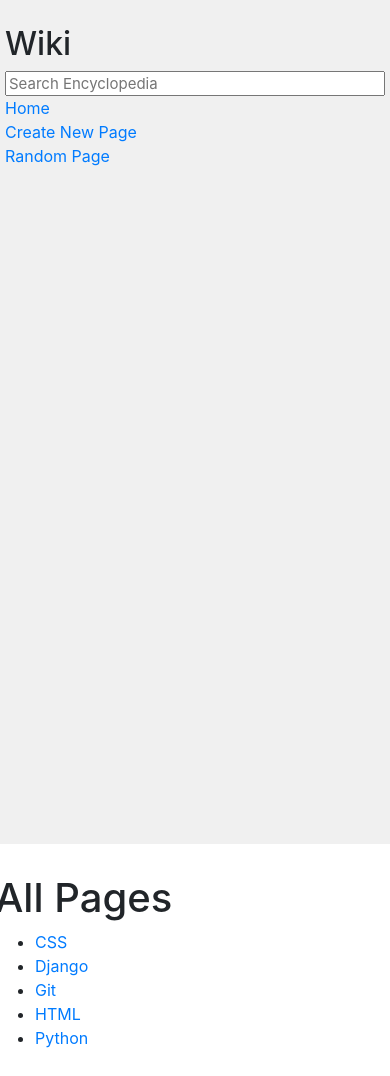
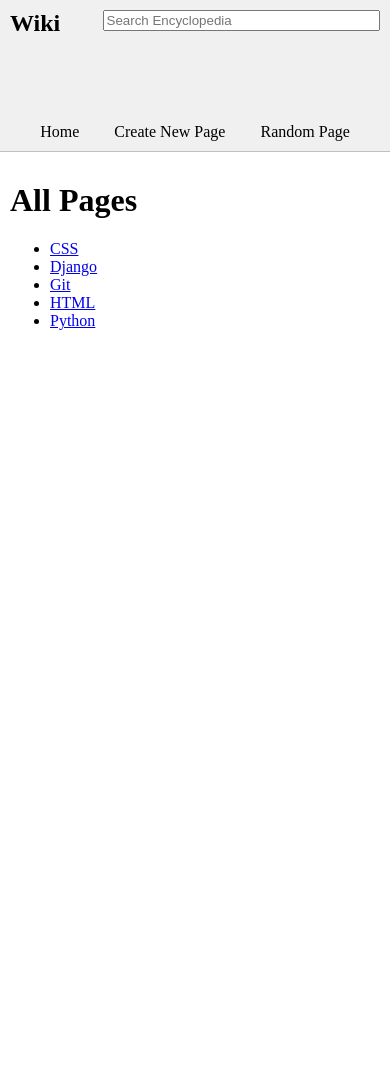
Before and after one commit to juste-sebastien/wiki, a Django app: page /wiki/ in a window 390 px wide. After the commit the page ends 330 px from the top, so only its background shows below. Run offline with Django 3.2, Linux system fonts and the light colour scheme; some libraries are stand-ins or nearby versions.

Commit message:
adding css

```diff
--- a/encyclopedia/static/encyclopedia/styles.css
+++ b/encyclopedia/static/encyclopedia/styles.css
@@ -1,6 +1,12 @@
+* {
+    box-sizing: border-box;
+}
+
 body {
     margin: 0;
     background-color: white;
+    height: 100vh;
+    width: 100vw;
 }
 
 code {
@@ -17,22 +23,104 @@ textarea {
     width: 80%;
 }
 
+.container {
+    display: flex;
+    height: 100%;
+    width: 100%;
+}
+
 .main {
     padding: 10px;
+    flex-basis: 100%;
 }
 
-.search {
-    width: 100%;
+.form_sidebar {
     font-size: 15px;
     line-height: 15px;
+    width: 100%;
 }
 
 .sidebar {
     background-color: #f0f0f0;
-    height: 100vh;
-    padding: 20px;
+    display: flex;
+    flex-basis: 25%;
+    flex-direction: column;
+    padding: 10px;
 }
 
 .sidebar h2 {
     margin-top: 5px;
 }
+
+.sidebar_link_container {
+    padding: 5px 0;
+    width: 100%;
+}
+
+.sidebar_link{
+    text-decoration: none;
+    color: black;
+}
+
+.sidebar_link:hover {
+    font-size: 1.2em;
+}
+
+@media screen and (max-width: 1007px) {
+    .container {
+        flex-wrap: wrap;
+    }
+
+    .sidebar {
+        flex-basis: 100%;
+        height: 18vh;
+        flex-direction: row;
+        flex-wrap: wrap;
+        justify-content: space-evenly;
+        order: 1;
+        border-bottom: 1px solid #c0c0c0;
+
+    }
+
+    .sidebar h2 {
+        flex-basis: 25%;
+        height: 50%;
+        align-self: flex-start;
+        margin: 0;
+    }
+
+    .form_sidebar {
+        flex-basis: 75%;
+        height: 50%;
+    }
+
+    .search {
+        width: 100%
+    }
+
+    .sidebar_link_container {
+        align-self: flex-end;
+        padding: 0;
+        margin-top: 15px;
+        width: auto;
+    }
+
+    .sidebar_link{
+        padding: 5px 5px 0 5px;
+    }
+
+    .sidebar_link:hover {
+        background-color: white;
+        border: 1px solid #c0c0c0;
+        border-bottom: 1px solid white;
+        border-radius: 5px 5px 0 0;
+        box-shadow: 0px -2px 6px 0px rgba(0,0,0,0.43);
+        font-size: initial;
+    }
+
+    .main {
+        order: 2;
+        height: 100%;
+    }
+
+}
--- a/encyclopedia/templates/encyclopedia/layout.html
+++ b/encyclopedia/templates/encyclopedia/layout.html
@@ -5,29 +5,28 @@
 <html lang="en">
     <head>
         <title>{% block title %}{% endblock %}</title>
-        <link rel="stylesheet" href="https://stackpath.bootstrapcdn.com/bootstrap/4.4.1/css/bootstrap.min.css" integrity="sha384-Vkoo8x4CGsO3+Hhxv8T/Q5PaXtkKtu6ug5TOeNV6gBiFeWPGFN9MuhOf23Q9Ifjh" crossorigin="anonymous">
         <link href="{% static 'encyclopedia/styles.css' %}" rel="stylesheet">
     </head>
     <body>
-        <div class="row">
-            <div class="sidebar col-lg-2 col-md-3">
+        <div class="container">
+            <div class="sidebar">
                 <h2>Wiki</h2>
-                <form action="{% url 'wiki:search' %}">
+                <form class="form_sidebar" action="{% url 'wiki:search' %}">
                     <input class="search" type="text" name="q" placeholder="Search Encyclopedia">
                 </form>
-                <div>
-                    <a href="{% url 'wiki:index' %}">Home</a>
+                <div class="sidebar_link_container">
+                    <a class="sidebar_link" href="{% url 'wiki:index' %}">Home</a>
                 </div>
-                <div>
-                    <a href="{% url 'wiki:create' %}">Create New Page</a>
+                <div class="sidebar_link_container">
+                    <a class="sidebar_link" href="{% url 'wiki:create' %}">Create New Page</a>
                 </div>
-                <div>
-                    <a href="{% url 'wiki:random' %}">Random Page</a>
+                <div class="sidebar_link_container">
+                    <a class="sidebar_link" href="{% url 'wiki:random' %}">Random Page</a>
                 </div>
                 {% block nav %}
                 {% endblock %}
             </div>
-            <div class="main col-lg-10 col-md-9">
+            <div class="main">
                 {% block body %}
                 {% endblock %}
             </div>
```
